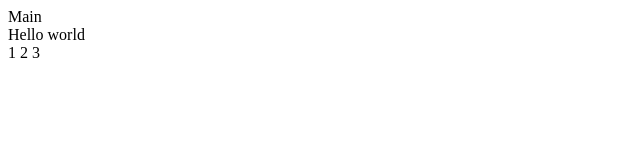
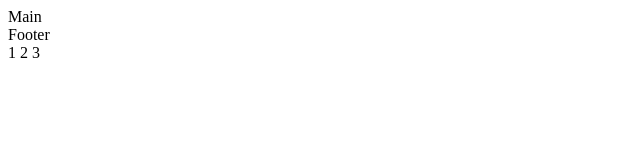
Before and after one commit to ViedaDubravina/my-project, a plain HTML site: page index.html in a window 1280 px wide. Shown: the full height of the page, 0-640 px from the left. Drawn offline with Linux system fonts and the light colour scheme.

Commit message:
add footer

```diff
--- a/index.html
+++ b/index.html
@@ -9,7 +9,7 @@
 <body>
   <header></header>
   <main>Main</main>
-  <footer>Hello world</footer>
+  <footer>Footer</footer>
   1
   2
   3
```
